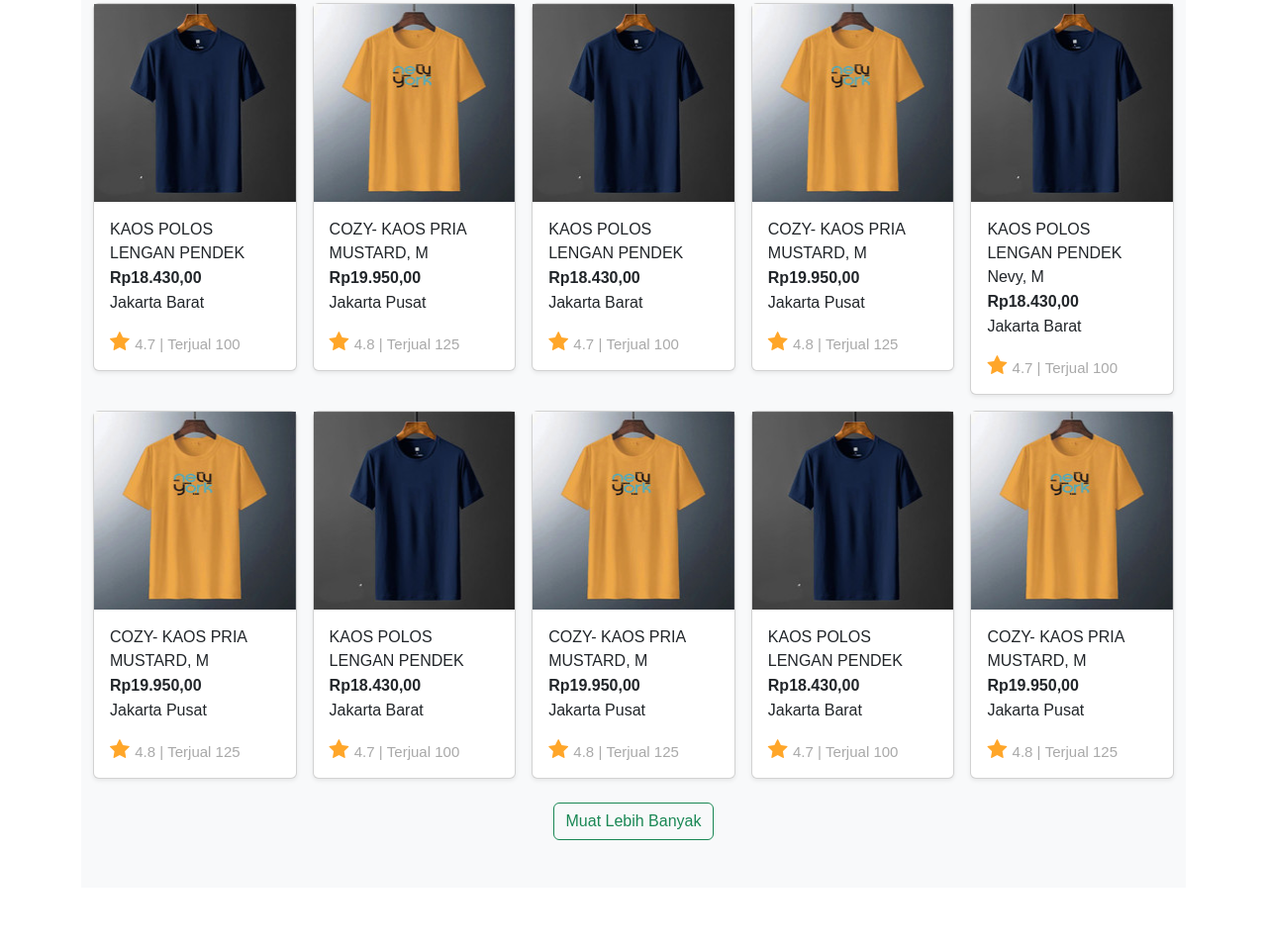
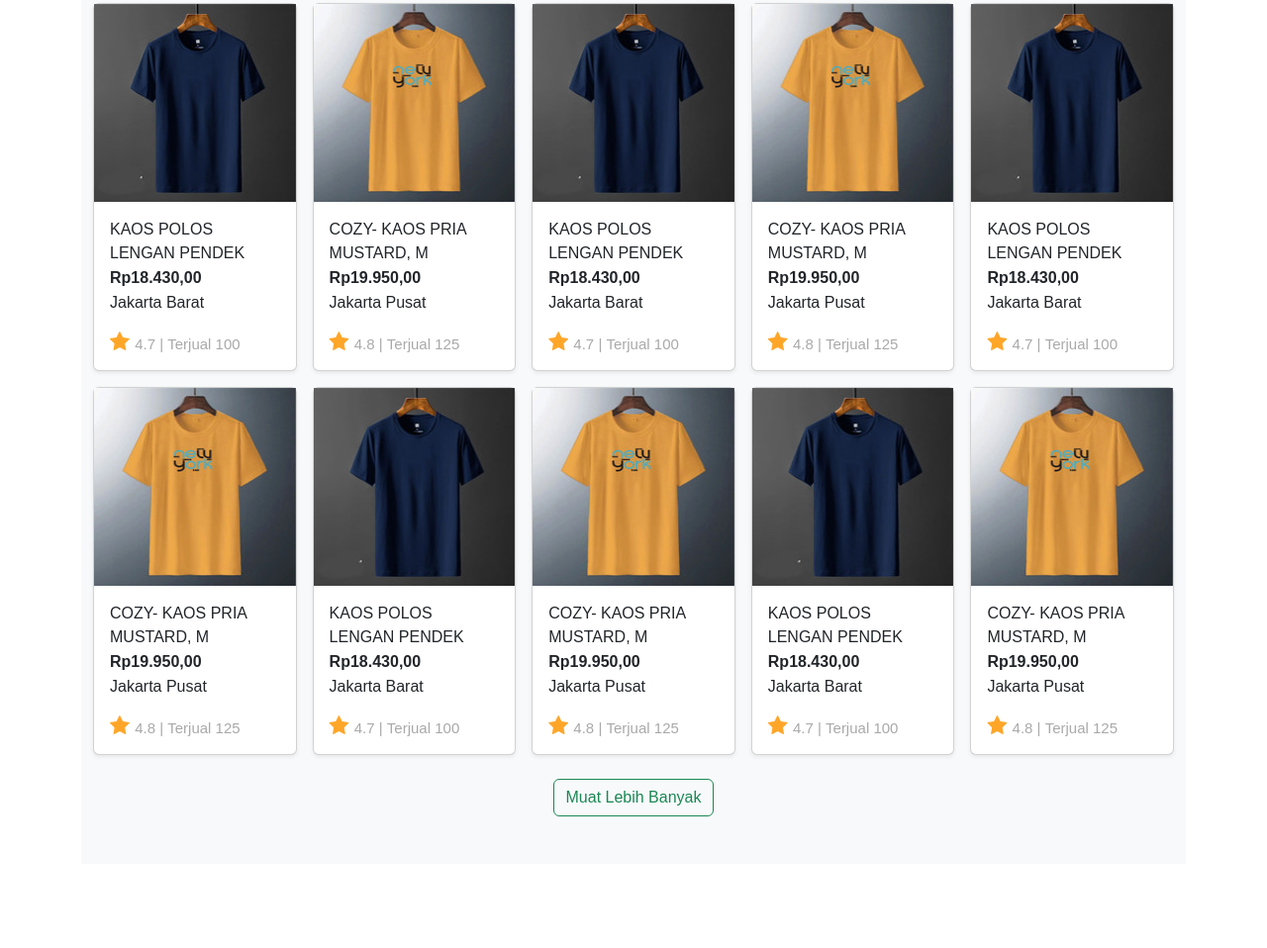
Before and after one commit to prasetyoedi/tokped, a plain HTML site: page index.html in a window 1280 px wide. Shown: the part 683-1641 px from the top of the page at 99% size. Drawn offline with nearby package versions, Linux system fonts and the light colour scheme; a web font is replaced by a local one.

Commit message:
Update index.html

```diff
--- a/index.html
+++ b/index.html
@@ -168,7 +168,7 @@
                             <div class="card shadow-sm">
                                 <img src="assets/img/kaos1.jpg" alt="" srcset="" width="100%" height="200">
                                 <div class="card-body ">
-                                    <p class="card-text">KAOS POLOS LENGAN PENDEK Nevy, M</p>
+                                    <p class="card-text">KAOS POLOS LENGAN PENDEK</p>
                                     <p class="text1 fw-bold">Rp18.430,00</p>
                                     <p class="text1">Jakarta Barat</p>
                                     <i class="fa fa-star fa-lg"> <span class="rating"> 4.7 | Terjual 100</span></i>
```
